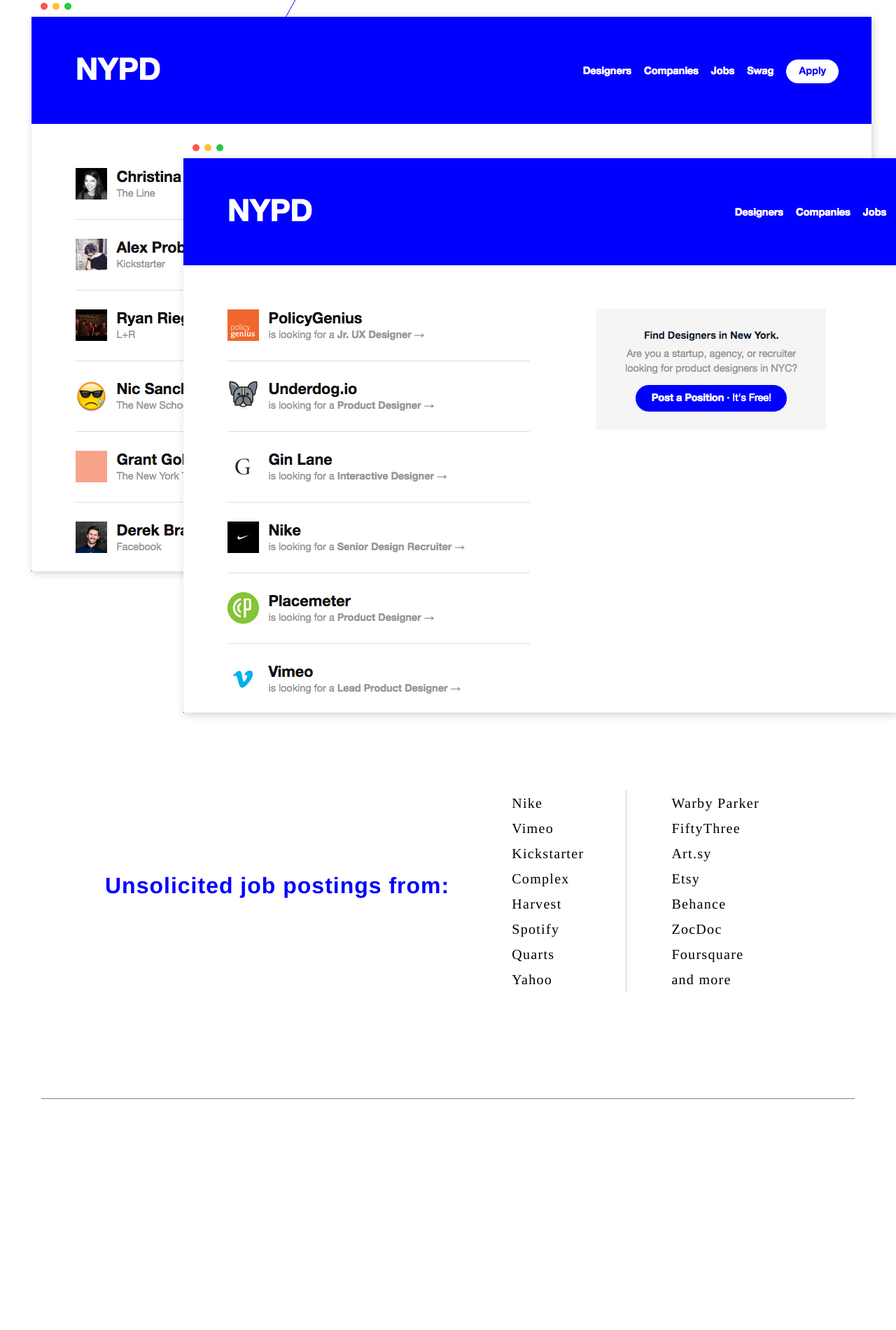
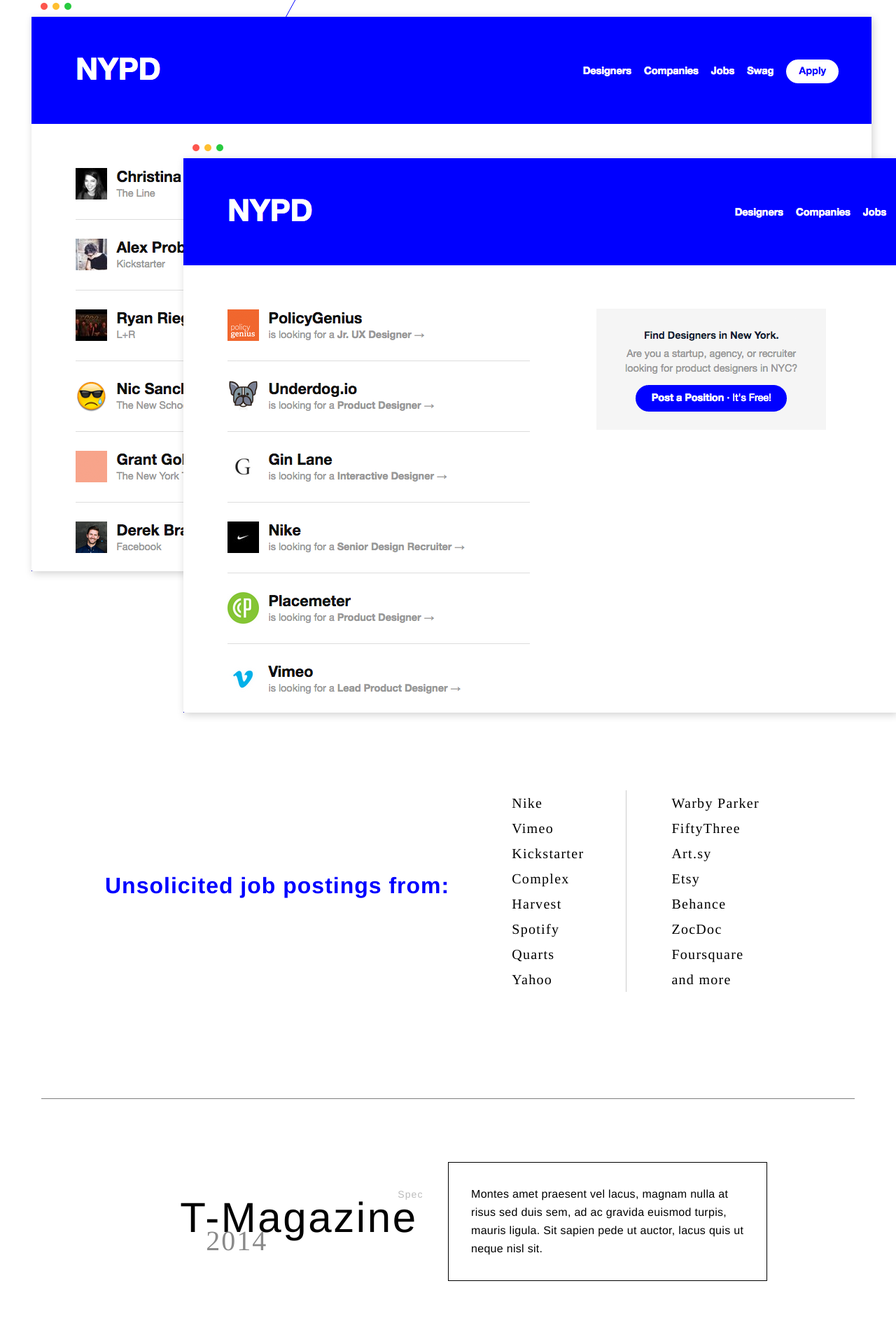
Before and after one commit to allanyu/ayu, a Jekyll site: the page built from index.html, in a window 1280 px wide. Shown: the part 2625-4525 px from the top of the page at 70% size. Built offline with Jekyll 4.4.1, drawn with Linux system fonts in a browser that asks for light colours; nearby versions of some CDN libraries; before the commit the page ends 4315 px from its top, so only the background shows below that; some of the changed text lies outside the part shown; grey boxes are pictures that could not be loaded.

Commit message:
added tmag

```diff
--- a/_includes/header.html
+++ b/_includes/header.html
@@ -14,7 +14,7 @@
   </nav>
 
   <div class="intro">
-    <div id ="leftcolumn">
+    <div id="leftcolumn">
       <ul>
         <li class="nodecor">a</li>
         <li>graphic</li>
@@ -26,7 +26,7 @@
       </ul>
     </div>
 
-    <div id = "rightcolumn">
+    <div id="rightcolumn">
       <ul>
         <li>&nbsp;</li>
         <li class="email">yu.allan@gmail.com</li>
--- /dev/null
+++ b/_includes/tmag.html
@@ -0,0 +1,36 @@
+<div class="project">
+
+  <div class="projectIntro tmag">
+
+    <div class="introLeft tmag">
+      <h1 class="tmag">T-Magazine</h1>
+      <h2 class="tmag">2014</h2>
+      <h3 class="tmag">Spec</h3>
+    </div>
+
+    <div class="introRight tmag">
+      <p class="tmag">Montes amet praesent vel lacus, magnam nulla at risus sed duis sem, ad ac gravida euismod turpis, mauris ligula. Sit sapien pede ut auctor, lacus quis ut neque nisl sit.</p>
+    </div>
+  </div>
+
+  <div class="projectBody tmag">
+
+    <img id="tmagGrass" src="images/tmag/tmag_grass.png">
+    <img id="tmagBw" src="images/tmag/tmag_bw.png">
+
+    <p class="option1"><span class="bold">Option 1</span> <br> Crop featured article photo within logo’s negative space</p>
+    <p class="option2"><span class="bold">Option 2</span> <br> Abstract the featured photo with its complimentry colors</p>
+
+    <img id="tmagVoid" src="images/tmag/tmag_void.png">
+
+    <p class="web"><span class="bold">Web art direction proposal 1</span> <br> Abstract the featured photo with its complimentry colors</p>
+    <img id="tmagWeb" src="images/tmag/tmag_web1.png">
+
+    <p class="web"><span class="bold">Web art direction proposal 2</span> <br> Abstract the featured photo with its complimentry colors</p>
+    <img id="tmagWeb" src="images/tmag/tmag_web2.png">
+
+  </div>
+
+  <hr noshade size=1>
+
+</div>
--- /dev/null
+++ b/_sass/_tmag.scss
@@ -0,0 +1,107 @@
+.projectIntro.tmag{
+  padding-top: 20px;
+}
+
+.introLeft.tmag{
+  width: 500px;
+  position: relative;
+  left: 17%;
+  z-index: -210;
+}
+
+h2.tmag{
+  position: absolute;
+  color: #8a8a8a;
+  top: 43px;
+  left: 37px;
+}
+
+h3.tmag{
+  position: absolute;
+  top: -11px;
+  left: 311px;
+}
+
+.introRight.tmag{
+  width: 500px;
+  position: relative;
+  left: 50%;
+  top: -110px;
+  z-index: -220;
+}
+
+ p.tmag{
+  width: 390px;
+  border: 1px solid #000;
+  padding: 32px;
+}
+
+.projectBody.tmag{
+  margin: -20px auto 120px;
+  max-width: 100%;
+  position: relative;
+}
+
+img#tmagGrass{
+  position: absolute;
+  max-width: 100%;
+  top: 379px;
+  right: 0%;
+  z-index: 240;
+}
+
+img#tmagBw{
+  position: relative;
+  max-width: 100%;
+  top: 80px;
+  left: -30px;
+  z-index: 230;
+}
+
+p.option1{
+  position: relative;
+  max-width: 420px;
+  border: 1px solid #000;
+  padding: 24px;
+  z-index: 250;
+  top: -410px;
+  left: 46%;
+}
+
+p.option2{
+  position: relative;
+  z-index: 260;
+  max-width: 420px;
+  border: 1px solid #000;
+  padding: 24px;
+  top: 140px;
+  left: 22.3%;
+  // margin: 171px 0 0 290px;
+}
+
+.bold{
+  font-weight: bold;
+}
+
+img#tmagVoid{
+  max-width: 100%;
+  margin: 0px auto;
+  display: block;
+  margin-top: 190px;
+}
+
+p.web{
+  position: relative;
+  z-index: 270;
+  max-width: 420px;
+  border: 1px solid #000;
+  padding: 24px;
+  top: 85px;
+  left: 56%;
+}
+
+img#tmagWeb{
+  max-width: 100%;
+  margin: 100px auto 0px;
+  display: block;
+}
--- a/css/main.scss
+++ b/css/main.scss
@@ -8,7 +8,8 @@
 	"reset",
 	"header",
 	"googlex",
-	"nypd"
+	"nypd",
+	"tmag"
 ;
 
 // Global CSS
--- a/index.html
+++ b/index.html
@@ -4,3 +4,4 @@
 
 {% include googlex.html %}
 {% include nypd.html %}
+{% include tmag.html %}
```
Also changed, not shown: _includes/googlex.html (+9 -9 lines), _includes/nypd.html (+25 -25 lines), images/tmag/tmag_void.png (added), 2 other files.
